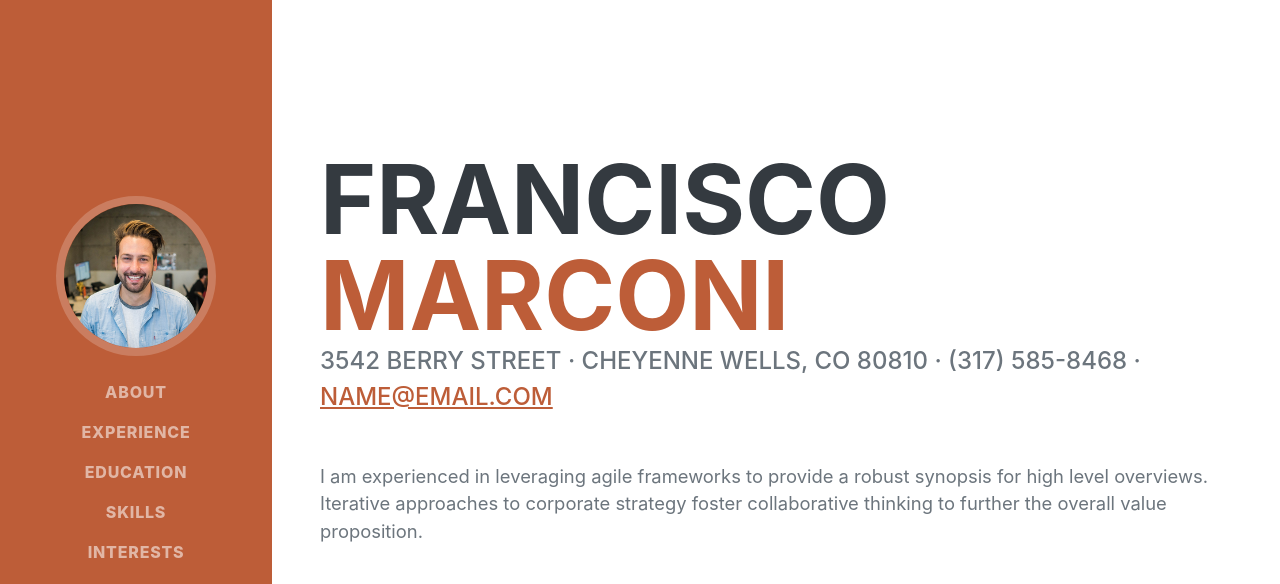
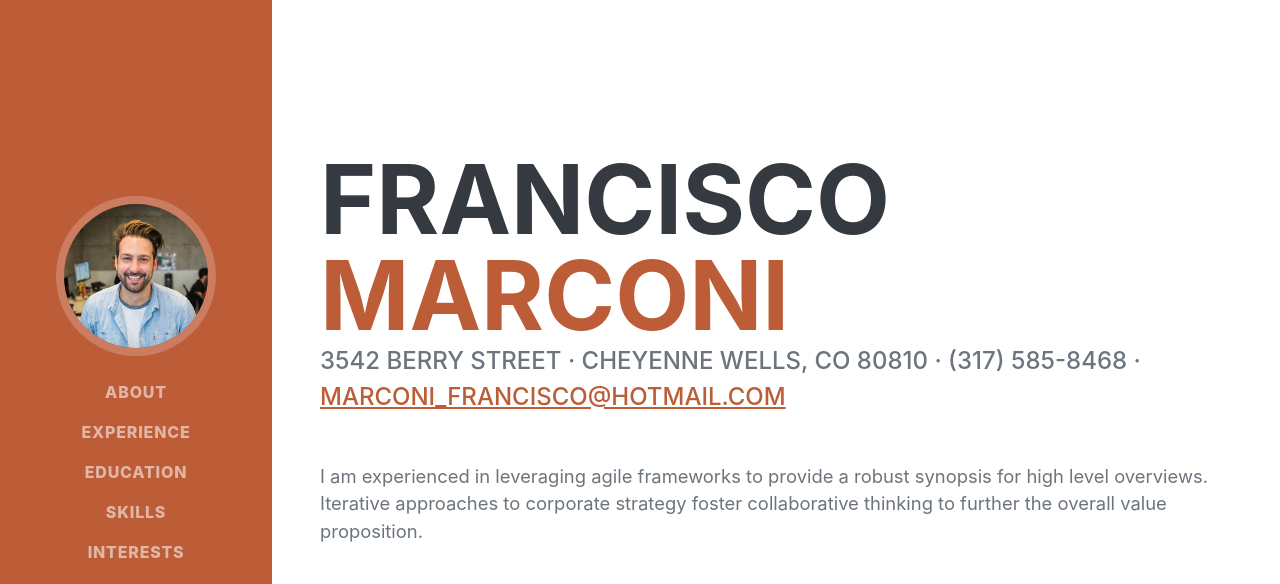
Before and after one commit to marconifr/curriculo, a plain HTML site: page index.html in a window 1280 px wide. Shown: the top 584 px of the page. Drawn offline with nearby package versions, Linux system fonts and the light colour scheme; files whose address does not match are found by name; a web font is replaced by a local one.

Commit message:
email update

```diff
--- a/index.html
+++ b/index.html
@@ -45,7 +45,7 @@
                     </h1>
                     <div class="subheading mb-5">
                         3542 Berry Street · Cheyenne Wells, CO 80810 · (317) 585-8468 ·
-                        <a href="mailto:name@email.com">name@email.com</a>
+                        <a href="mailto:marconi_francisco@hotmail.com">marconi_francisco@hotmail.com</a>
                     </div>
                     <p class="lead mb-5">I am experienced in leveraging agile frameworks to provide a robust synopsis for high level overviews. Iterative approaches to corporate strategy foster collaborative thinking to further the overall value proposition.</p>
                     <div class="social-icons">
```
